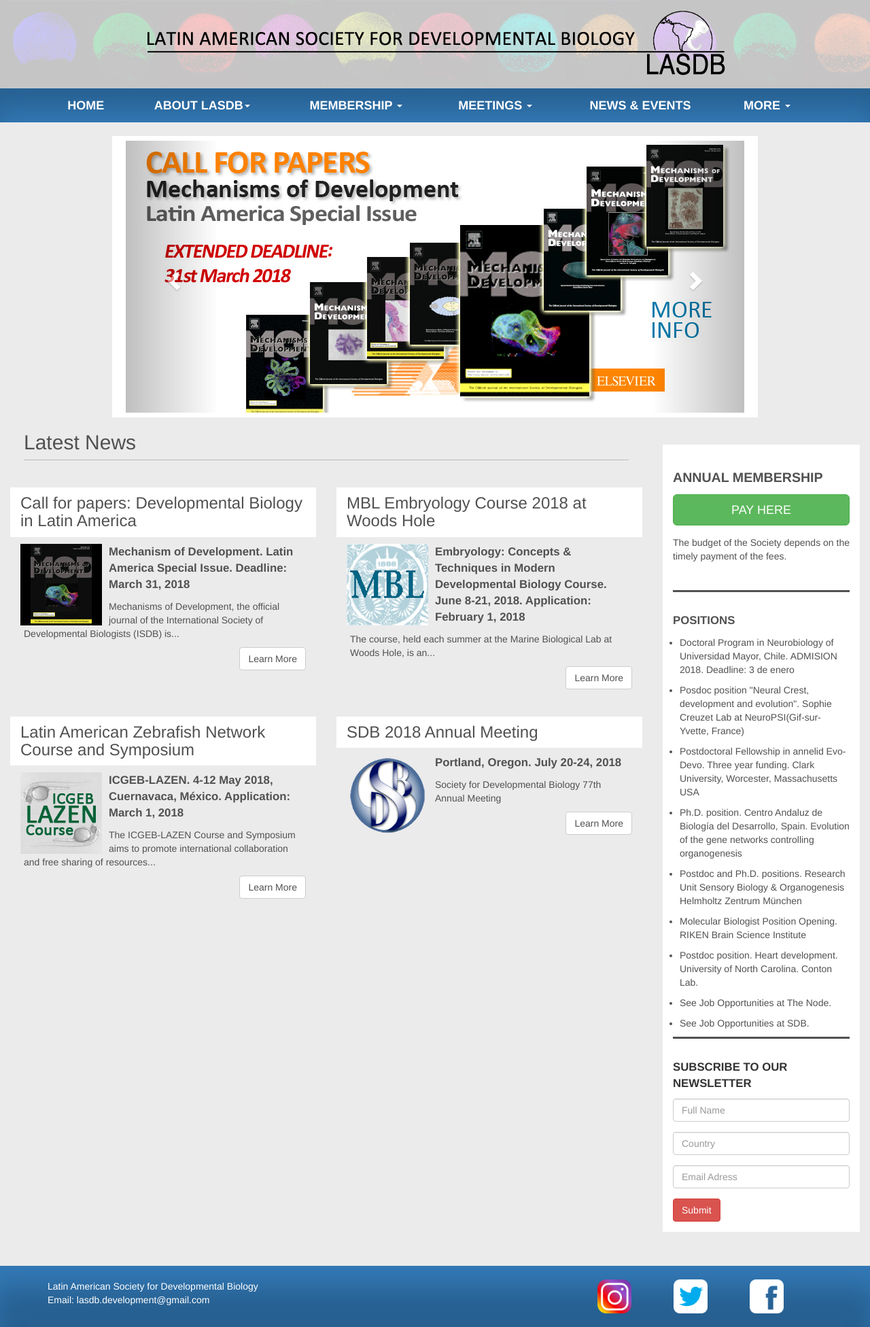
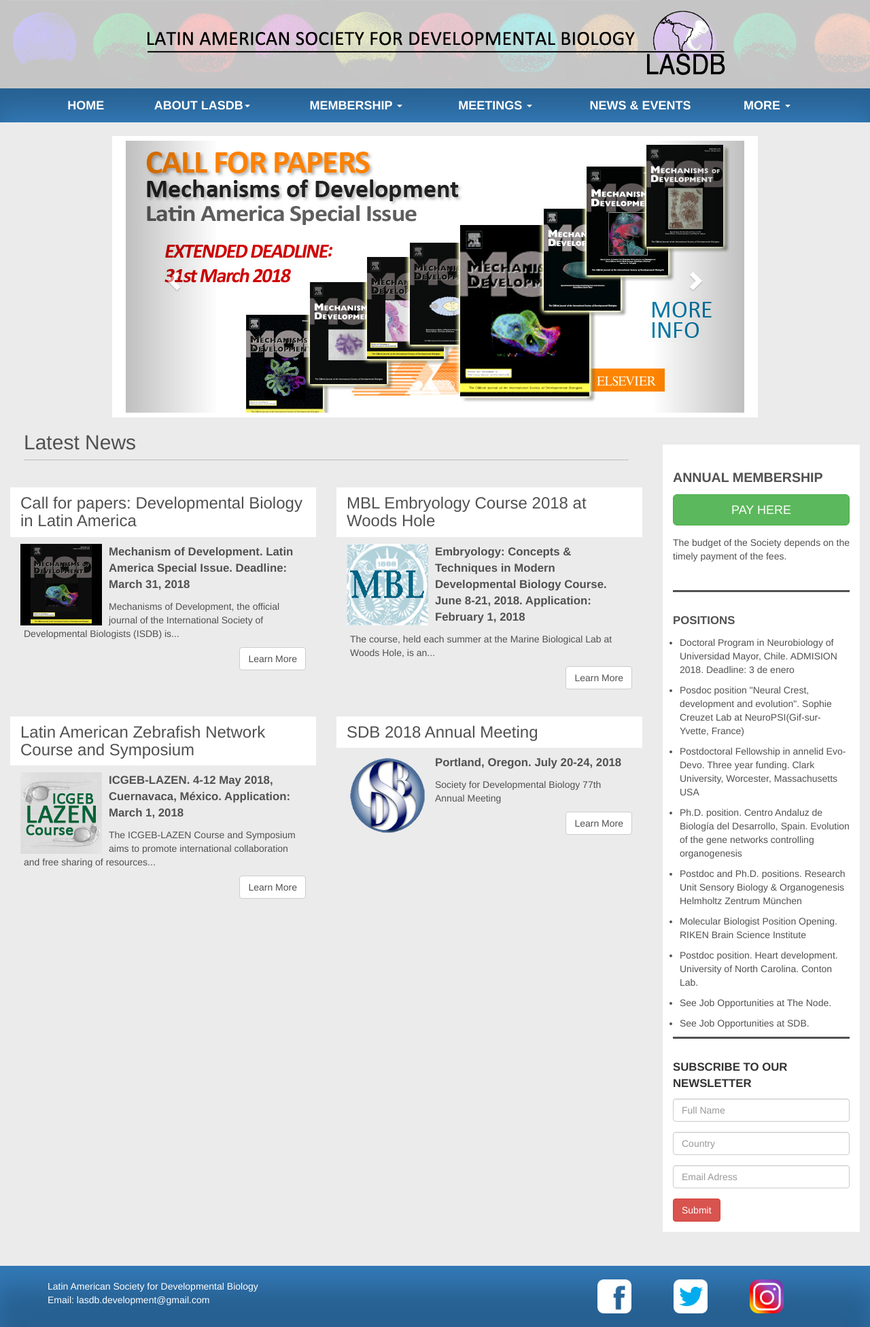
Before and after one commit to lasdb/lasdb.github.io, a Jekyll site: the page built from index.html, in a window 1280 px wide. Shown: the whole page at 68% size. Built offline with Jekyll 4.4.1, drawn with Linux system fonts in a browser that asks for light colours; nearby versions of some CDN libraries.

Commit message:
Update footer.html

```diff
--- a/_includes/footer.html
+++ b/_includes/footer.html
@@ -1,11 +1,11 @@
 <footer>
     <div class="container">
+        <a target="_blank" href="https://www.instagram.com/lasdb.development/">
+            <img src="{{site.baseurl}}/img/footer-instagram.png" alt="Instagram Logo" class="social-icon">
+        <a target="_blank" href="https://twitter.com/LASDB_DevBiol">
+            <img src="{{site.baseurl}}/img/footer-twitter.png" alt="Twitter Logo" class="social-icon">
         <a target="_blank" href="https://www.facebook.com/lasdb.development/">
             <img src="{{site.baseurl}}/img/footer-facebook.png" alt="Facebook Logo" class="social-icon">
-        <a target="_blank" href="https://twitter.com/LASDB_DevBiol">
-            <img src="{{site.baseurl}}/img/footer-twitter.png" alt="Twitter Logo" class="social-icon">
-        <a target="_blank" href="https://www.instagram.com/lasdb.development/">
-            <img src="{{site.baseurl}}/img/footer-instagram.png" alt="Instagram Logo" class="social-icon">
         </a>
         <p> Latin American Society for Developmental Biology <br>
         Email:
```
